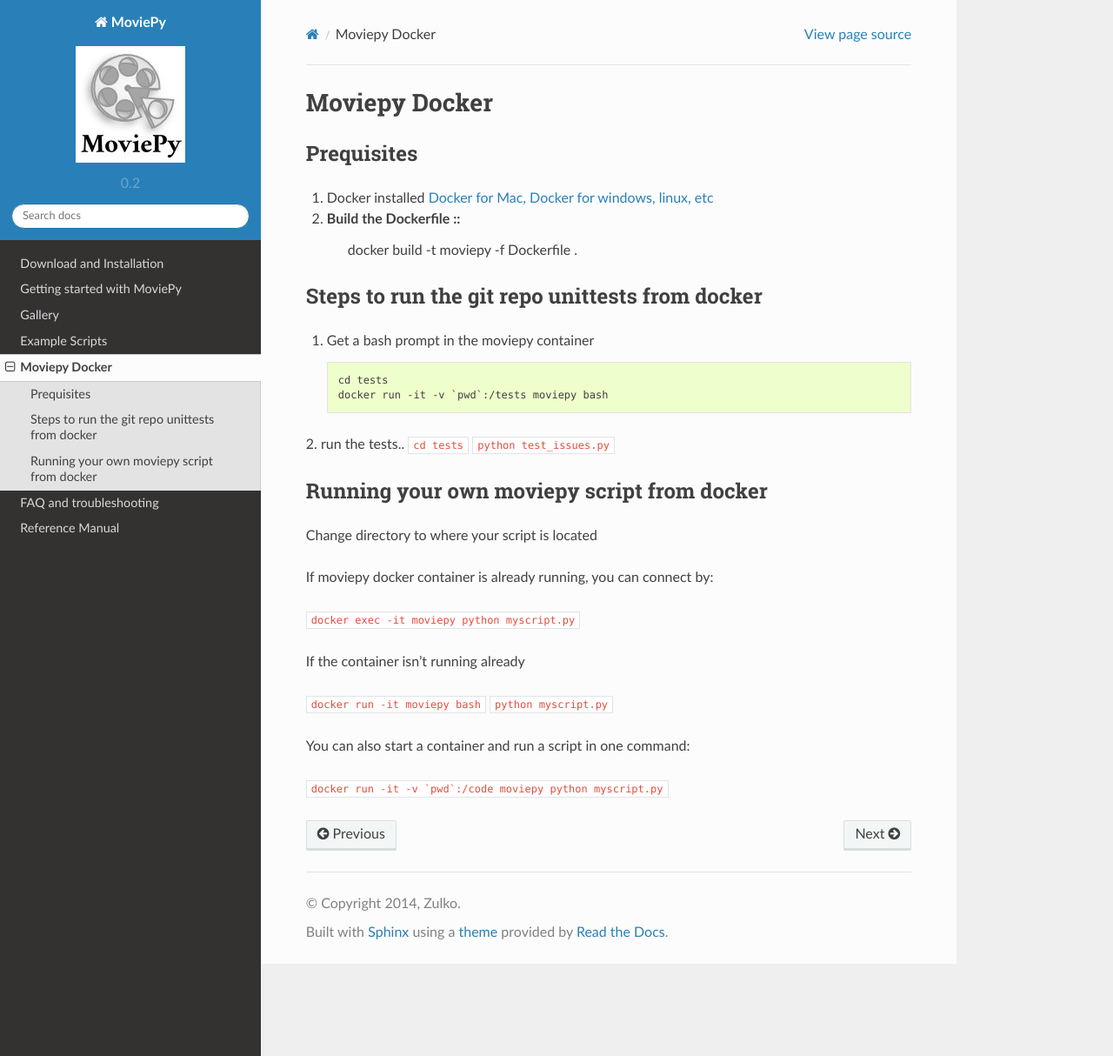
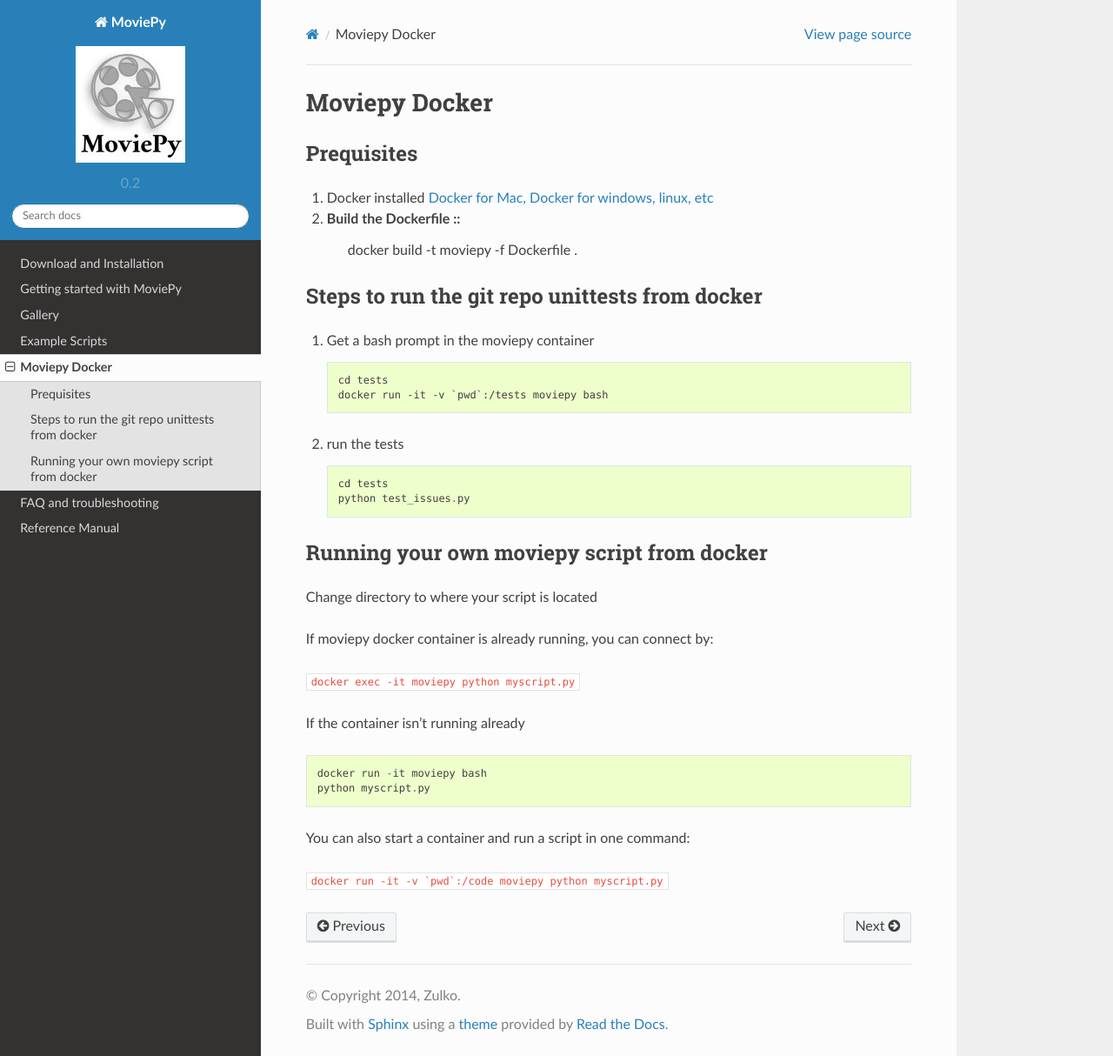
Before and after one commit to Zulko/moviepy, a Sphinx documentation site: the page built from docs/docker.rst, in a window 1280 px wide and 1214 px high. Shown: the whole window at 87% size. Built offline with Sphinx 7.4.7 and the Read the Docs theme 2.0.0, drawn with Linux system fonts in a browser that asks for light colours.

Commit message:
fix code

```diff
--- a/docs/docker.rst
+++ b/docs/docker.rst
@@ -6,7 +6,7 @@
 
 1. Docker installed `Docker for Mac, Docker for windows, linux, etc <https://www.docker.com/get-docker/>`_
 2. Build the Dockerfile ::
-            docker build -t moviepy -f Dockerfile .
+     docker build -t moviepy -f Dockerfile .
 
 
 Steps to run the git repo unittests from docker
@@ -17,9 +17,10 @@
      cd tests
      docker run -it -v `pwd`:/tests moviepy bash
 
-2. run the tests..
-``cd tests``
-``python test_issues.py``
+2. run the tests ::
+
+     cd tests
+     python test_issues.py
 
 Running your own moviepy script from docker
 --------------------------------------------
@@ -30,10 +31,10 @@
 
 ``docker exec -it moviepy python myscript.py``
 
-If the container isn't running already
+If the container isn't running already ::
 
-``docker run -it moviepy bash``
-``python myscript.py``
+     docker run -it moviepy bash
+     python myscript.py
 
 
 You can also start a container and run a script in one command:
```
